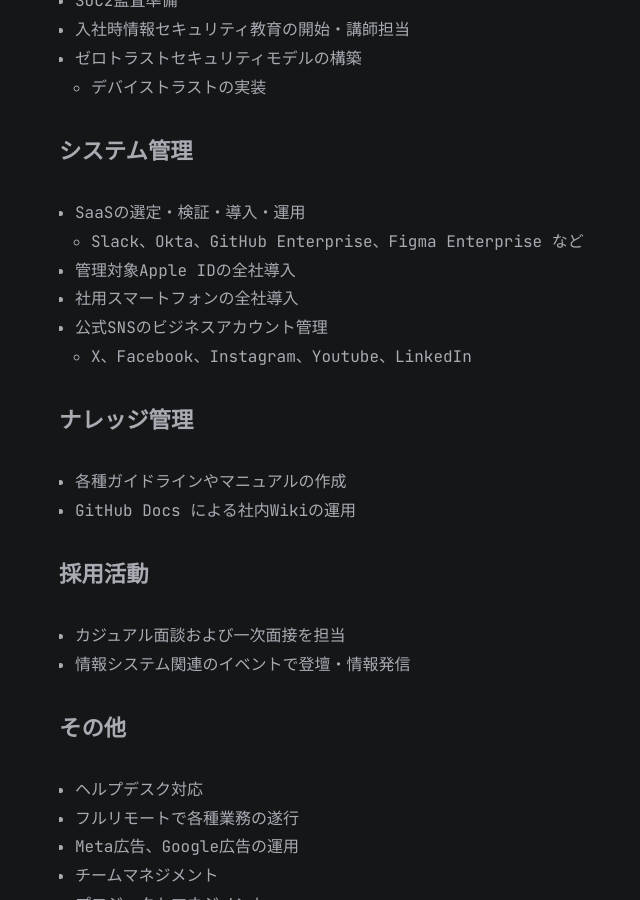
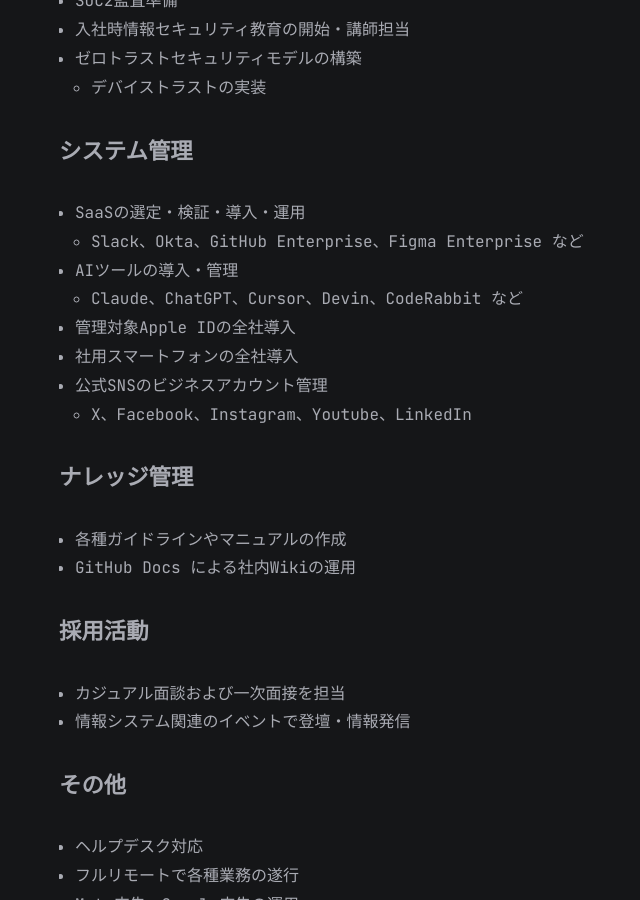
Before and after one commit to kaze3desu/kaze3desu.github.io, a Jekyll site: the page built from all_collections/_posts/2023-04-08-PortFolio.md, in a window 1280 px wide and 900 px high, scrolled down 1771 px. Shown: the whole window, without its empty margins (256-896 px from the left). Built offline with Jekyll 4.4.1, drawn with Linux system fonts in a browser that asks for light colours.

Commit message:
Add AI tools management to system administration
Added AI tools management section with examples.

```diff
--- a/all_collections/_posts/2023-04-08-PortFolio.md
+++ b/all_collections/_posts/2023-04-08-PortFolio.md
@@ -52,6 +52,8 @@
 
 - SaaSの選定・検証・導入・運用
   - Slack、Okta、GitHub Enterprise、Figma Enterprise など
+- AIツールの導入・管理
+  - Claude、ChatGPT、Cursor、Devin、CodeRabbit など
 - 管理対象Apple IDの全社導入
 - 社用スマートフォンの全社導入
 - 公式SNSのビジネスアカウント管理
```
